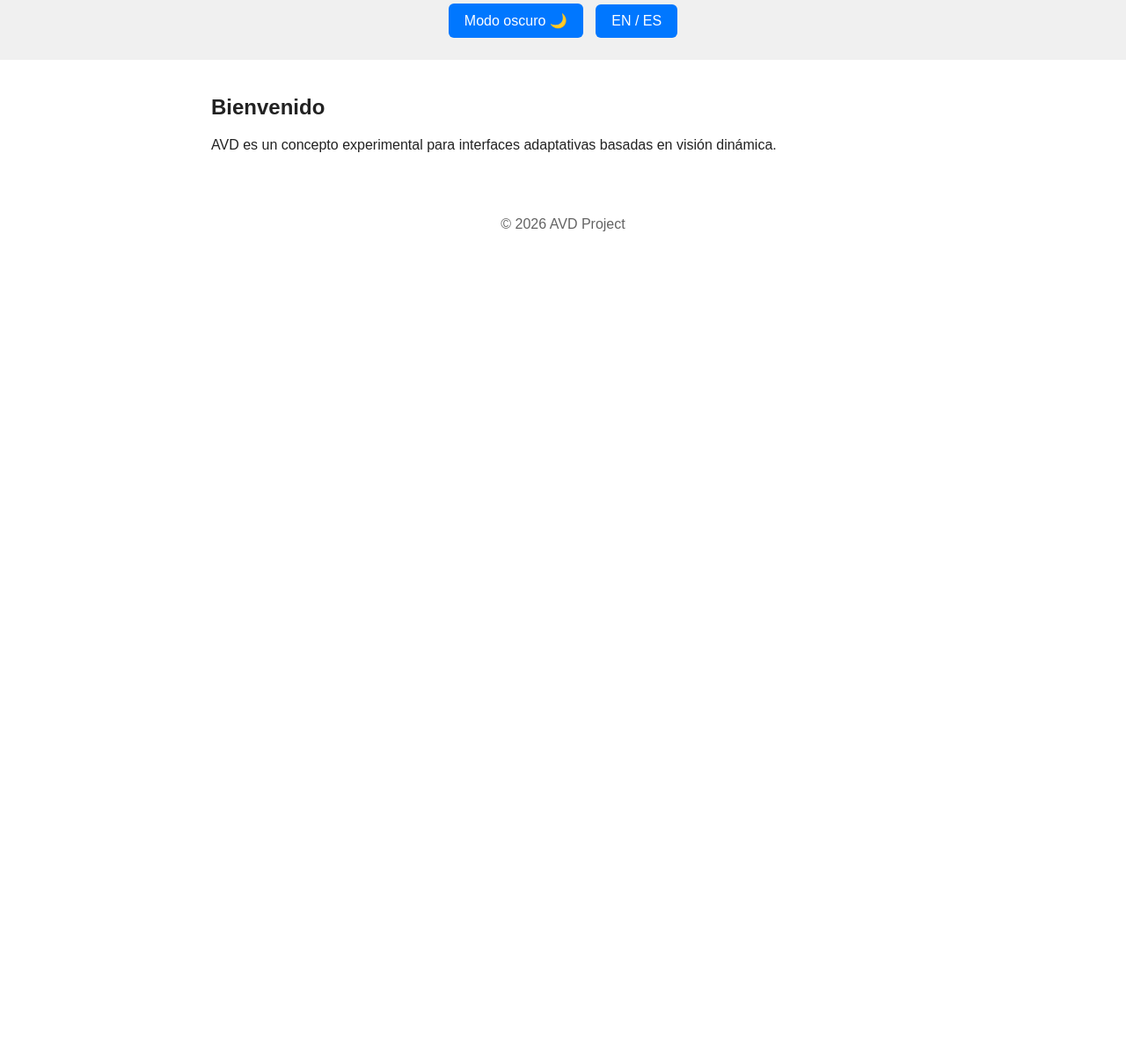
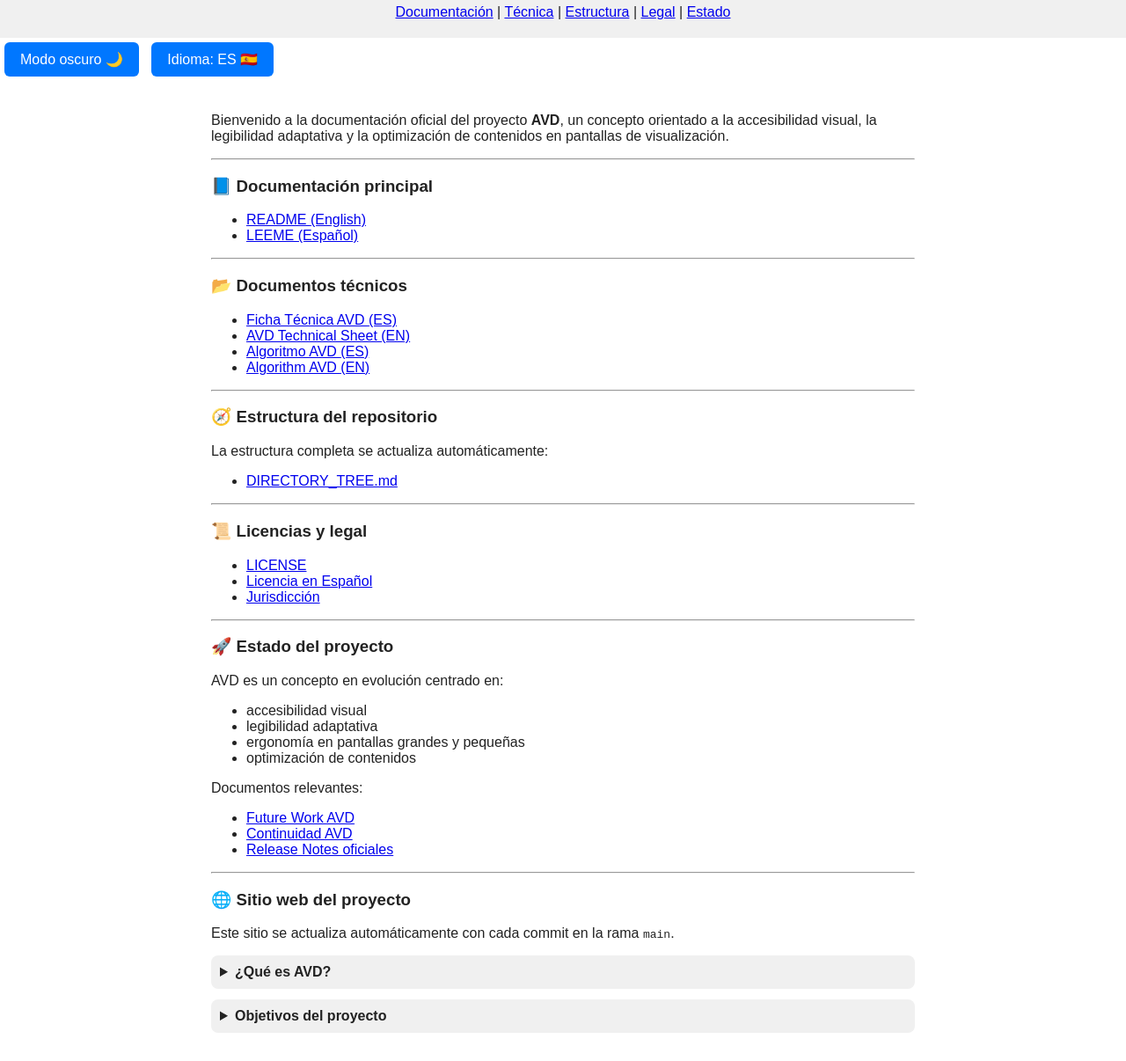
Before and after one commit to pelloweb/AVD, a plain HTML site: page docs/index.html in a window 1280 px wide. Shown: the part 101-1307 px from the top of the page at 88% size. Before the commit the page ends 800 px from the top, so only its background shows below. Drawn offline with Linux system fonts and the light colour scheme.

Commit message:
Revise index.html for improved structure and content
Updated the HTML structure and added sections for documentation, technical documents, repository structure, legal information, and project status.

```diff
--- a/docs/index.html
+++ b/docs/index.html
@@ -1,35 +1,159 @@
+html
 <!DOCTYPE html>
 <html lang="es">
 <head>
   <meta charset="UTF-8">
+  <title>AVD — Adaptive Vision Dynamics</title>
   <meta name="viewport" content="width=device-width, initial-scale=1.0">
-    <title>AVD – Adaptive Vision Dynamics</title>
 
+  <!-- CSS externo -->
   <link rel="stylesheet" href="style.css">
-    <script src="theme.js" defer></script>
 </head>
+<body>
 
-<body>
 <header>
-        <h1 id="title">AVD – Adaptive Vision Dynamics</h1>
-
-        <div class="controls">
-            <button id="theme-toggle-btn" onclick="toggleTheme()">Modo oscuro 🌙</button>
-            <button id="lang-toggle-btn" onclick="toggleLanguage()">EN / ES</button>
-        </div>
+  <h2>AVD — Adaptive Vision Dynamics</h2>
+  <nav>
+    <a href="#documentacion">Documentación</a> |
+    <a href="#tecnica">Técnica</a> |
+    <a href="#estructura">Estructura</a> |
+    <a href="#legal">Legal</a> |
+    <a href="#estado">Estado</a>
+  </nav>
 </header>
 
+<button id="theme-toggle-btn" class="theme-toggle" onclick="toggleTheme()">Modo oscuro 🌙</button>
+<button id="lang-toggle-btn" class="theme-toggle" onclick="toggleLanguage()">Idioma: ES 🇪🇸</button>
+
 <main>
+  <p>
+    Bienvenido a la documentación oficial del proyecto <strong>AVD</strong>, un concepto orientado a la accesibilidad visual,
+    la legibilidad adaptativa y la optimización de contenidos en pantallas de visualización.
+  </p>
+
+  <hr>
+
+  <section id="documentacion">
+    <h3>📘 Documentación principal</h3>
+    <ul>
+      <li><a href="https://github.com/pelloweb/AVD/blob/main/01.%20README.md">README (English)</a></li>
+      <li><a href="https://github.com/pelloweb/AVD/blob/main/02.%20LEEME.md">LEEME (Español)</a></li>
+    </ul>
+  </section>
+
+  <hr>
+
+  <section id="tecnica">
+    <h3>📂 Documentos técnicos</h3>
+    <ul>
+      <li><a href="https://github.com/pelloweb/AVD/blob/main/04.%20Ficha_Tecnica_AVD.md">Ficha Técnica AVD (ES)</a></li>
+      <li><a href="https://github.com/pelloweb/AVD/blob/main/03.%20AVD%20Technical%20Sheet%20-%20Full%20Technical%20Document.md">AVD Technical Sheet (EN)</a></li>
+      <li><a href="https://github.com/pelloweb/AVD/blob/main/06.%20Algoritmo_AVD.md">Algoritmo AVD (ES)</a></li>
+      <li><a href="https://github.com/pelloweb/AVD/blob/main/05.%20Algorithm_AVD.md">Algorithm AVD (EN)</a></li>
+    </ul>
+  </section>
+
+  <hr>
+
+  <section id="estructura">
+    <h3>🧭 Estructura del repositorio</h3>
+    <p>La estructura completa se actualiza automáticamente:</p>
+    <ul>
+      <li><a href="https://github.com/pelloweb/AVD/blob/main/DIRECTORY_TREE.md">DIRECTORY_TREE.md</a></li>
+    </ul>
+  </section>
+
+  <hr>
+
+  <section id="legal">
+    <h3>📜 Licencias y legal</h3>
+    <ul>
+      <li><a href="https://github.com/pelloweb/AVD/blob/main/07.%20LICENSE">LICENSE</a></li>
+      <li><a href="https://github.com/pelloweb/AVD/blob/main/08.%20Licencia_Español.md">Licencia en Español</a></li>
+      <li><a href="https://github.com/pelloweb/AVD/blob/main/09.%20Jurisdiccion.md">Jurisdicción</a></li>
+    </ul>
+  </section>
+
+  <hr>
+
+  <section id="estado">
+    <h3>🚀 Estado del proyecto</h3>
+    <p>AVD es un concepto en evolución centrado en:</p>
+    <ul>
+      <li>accesibilidad visual</li>
+      <li>legibilidad adaptativa</li>
+      <li>ergonomía en pantallas grandes y pequeñas</li>
+      <li>optimización de contenidos</li>
+    </ul>
+
+    <p>Documentos relevantes:</p>
+    <ul>
+      <li><a href="https://github.com/pelloweb/AVD/blob/main/12.%20Future%20work%20AVD.md">Future Work AVD</a></li>
+      <li><a href="https://github.com/pelloweb/AVD/blob/main/13.%20Continuidad_AVD.md">Continuidad AVD</a></li>
+      <li><a href="https://github.com/pelloweb/AVD/blob/main/14.%20Release%20Notes%20oficiales%20de%20AVD">Release Notes oficiales</a></li>
+    </ul>
+  </section>
+
+  <hr>
+
   <section>
-            <h2 id="section-title">Bienvenido</h2>
-            <p id="section-text">
-                AVD es un concepto experimental para interfaces adaptativas basadas en visión dinámica.
+    <h3>🌐 Sitio web del proyecto</h3>
+    <p>Este sitio se actualiza automáticamente con cada commit en la rama <code>main</code>.</p>
+
+    <details>
+      <summary>¿Qué es AVD?</summary>
+      <p>
+        AVD es un concepto orientado a la accesibilidad visual, la legibilidad adaptativa y la optimización de contenidos
+        en pantallas de visualización.
       </p>
+    </details>
+
+    <details>
+      <summary>Objetivos del proyecto</summary>
+      <ul>
+        <li>Mejorar la legibilidad</li>
+        <li>Adaptar contenidos a pantallas grandes y pequeñas</li>
+        <li>Reducir la fatiga visual</li>
+        <li>Optimizar la experiencia del usuario</li>
+      </ul>
+    </details>
   </section>
 </main>
 
-    <footer>
-        <p id="footer-text">© 2026 AVD Project</p>
-    </footer>
+<!-- CSS interno mínimo para acordeones y modo oscuro extra -->
+<style>
+details {
+  background-color: var(--header-bg);
+  padding: 10px;
+  border-radius: 8px;
+  margin-bottom: 12px;
+  cursor: pointer;
+}
+
+details summary {
+  font-weight: 600;
+  font-size: 1rem;
+}
+
+details[open] {
+  background-color: var(--button-bg);
+}
+
+body.dark-mode a {
+  color: #7ab8ff;
+}
+
+body.dark-mode header {
+  border-bottom: 1px solid #55555555;
+}
+
+body.dark-mode nav a:hover {
+  color: #ffffff;
+}
+</style>
+
+<!-- JavaScript -->
+<script src="theme.js"></script>
+
 </body>
 </html>
```
Lines whose indentation alone changed are shown as unchanged.
